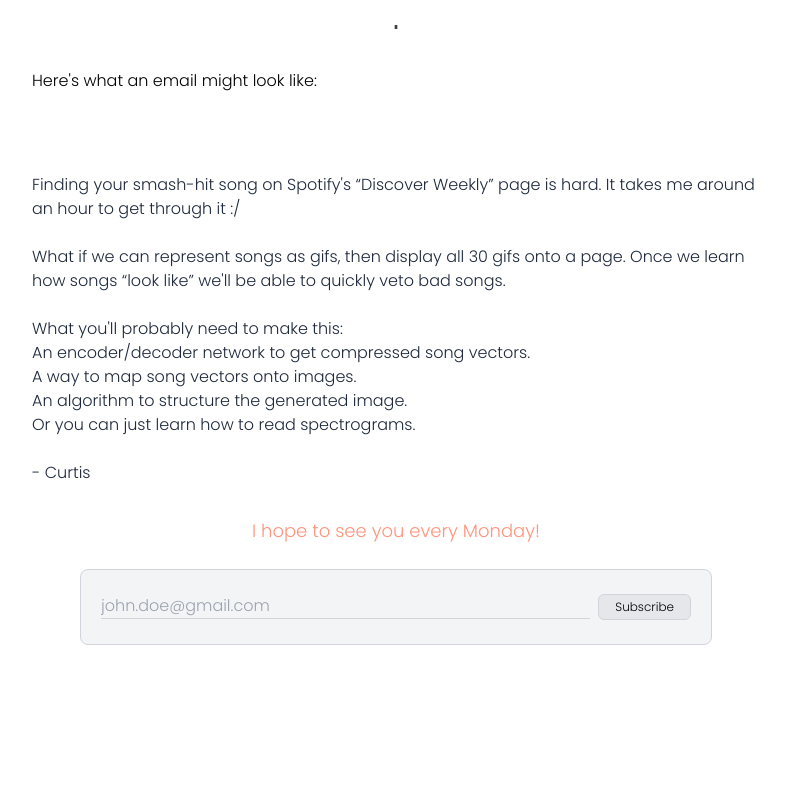
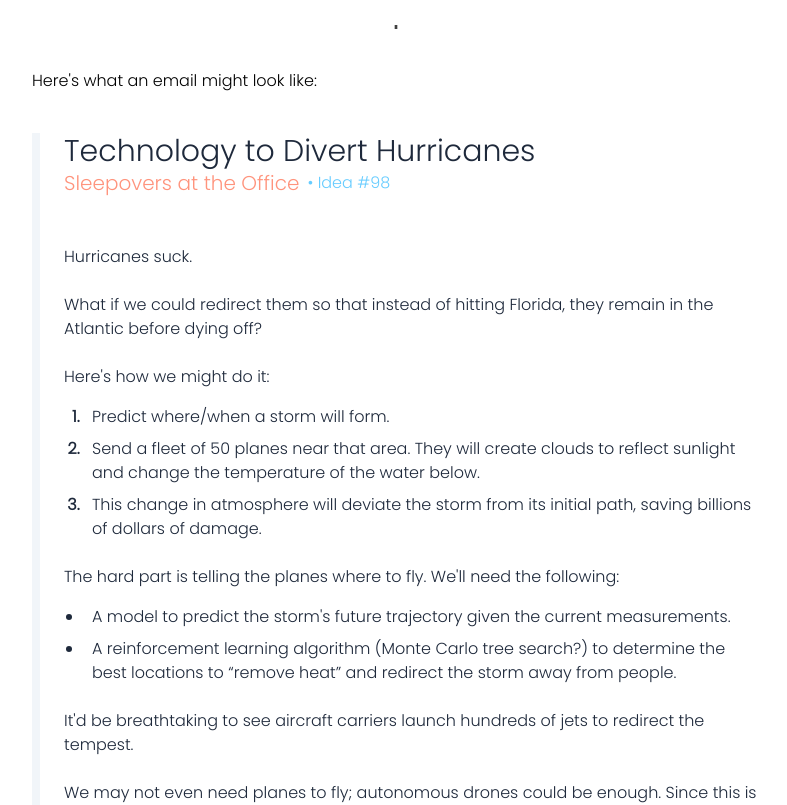
Before and after one commit to chongcurtis/chongcurtis.github.io, a Next.js app: page /sleepovers in a window 1280 px wide. Shown: the part 1000-1805 px from the top of the page, without its empty margins (244-1031 px from the left). Built offline with nearby package versions, Linux system fonts and the light colour scheme.

Commit message:
finished sleepovers page

```diff
--- a/src/pages/sleepovers.tsx
+++ b/src/pages/sleepovers.tsx
@@ -47,21 +47,16 @@ export default function Sleepovers() {
                     <br />
                     <br />
                     <p>
-                        There are many reasons why I wanted to start this newsletter, but the largest one is that I
-                        want
-                        to see these ideas come true, I can&apos;t possibly work on every project idea that comes
-                        by, so
-                        hopefully someone will turn one into reality someday.
+                        There are many reasons why I wanted to start this newsletter, but the largest one is that I want
+                        to see these ideas come true. I can&apos;t work on every project, but I hope someone reading
+                        this can.
                     </p>
                     <br /><br />
                     <p className="text-sleepover-primary text-xl">Why is it called Sleepovers at the Office?</p>
                     <br />
-                    When the Coronavirus came, the CEO at Lumina gratiously allowed me to stay at the office to
-                    shelter
-                    from
-                    the disease. I was without words when they offered me a place to stay so I decided to name my
-                    newsletter
-                    after what happened.
+                    When the Coronavirus came, the CEO at Lumina graciously allowed me to stay at the office to
+                    shelter from the disease. I was without words when they offered me a place to stay, so I decided to
+                    name my newsletter after what happened.
                     <br />
                     <ThinLine />
                     <p className="fadeIn mt-2">Here&apos;s what an email might look like:</p>
@@ -72,24 +67,66 @@ export default function Sleepovers() {
                     background-color: #cfcfcf;
                     margin: 20px;
                     */}
+                        {/*TODO: add title*/}
                         {/*<div id="quoteBar"></div>*/}
-                        <div className="text-slate-800 mt-20">
-                            Finding your smash-hit song on Spotify&apos;s &ldquo;Discover Weekly&rdquo; page is
-                            hard. It
-                            takes me around an hour to get through it :/
+                        <div className="text-slate-800 mt-10 border-l-8 border-l-slate-100 pl-6">
+                            <p className="text-3xl">Technology to Divert Hurricanes</p>
+                            <div className="flex items-center justify-start">
+                                <p className="text-xl text-sleepover-primary mr-2">Sleepovers at the Office</p>
+                                <p className="text-md text-sleepover-secondary">• Idea #98</p>
+                            </div>
                             <br />
                             <br />
-                            What if we can represent songs as gifs, then display all 30 gifs onto a page.
-                            Once we learn how songs &ldquo;look like&rdquo; we&apos;ll be able to quickly veto bad
-                            songs.
-                            <br /><br />
-                            What you&apos;ll probably need to make this:
-                            <ul>
-                                <li>An encoder/decoder network to get compressed song vectors.</li>
-                                <li>A way to map song vectors onto images.</li>
-                                <li>An algorithm to structure the generated image.</li>
+                            Hurricanes suck.
+                            <br />
+                            <br />
+                            What if we could redirect them so that instead of hitting Florida, they remain in the
+                            Atlantic before dying off?
+                            <br />
+                            <br />
+                            Here&apos;s how we might do it:
+                            <ol className="list-decimal ml-[20px] mt-4 mb-6 marker:font-extrabold marker:text-slate-800 marker:text-center">
+                                <li className="mb-2 pl-2">Predict where/when a storm will form.</li>
+                                <li className="mb-2 pl-2">Send a fleet of 50 planes near that area. They will create
+                                    clouds
+                                    to reflect
+                                    sunlight
+                                    and change the temperature of the water below.
+                                </li>
+                                <li className="mb-2 pl-2">This change in atmosphere will deviate the storm from its
+                                    initial
+                                    path, saving
+                                    billions
+                                    of dollars of damage.
+                                </li>
+                            </ol>
+                            The hard part is telling the planes where to fly. We&apos;ll need the following:
+                            <ul className="list-disc ml-[20px] mt-4 mb-6 marker:font-extrabold marker:text-slate-800 marker:text-center">
+                                <li className="mb-2 pl-2">
+                                    A model to predict the storm&apos;s future trajectory given the current
+                                    measurements.
+                                </li>
+                                <li className="mb-2 pl-2">
+                                    A reinforcement learning algorithm (Monte Carlo tree search?) to determine the best
+                                    locations to &ldquo;remove heat&rdquo; and redirect the storm away from people.
+                                </li>
                             </ul>
-                            Or you can just learn how to read spectrograms.
+                            It&apos;d be breathtaking to see aircraft carriers launch hundreds of jets to redirect
+                            the tempest.
+                            <br />
+                            <br />
+                            We may not even need planes to fly; autonomous drones could be enough. Since this is a
+                            control problem, we&apos;ll need extremely responsive agents, i.e. computers.
+                            <br />
+                            <br />
+                            On the other hand, this technology may encourage more development in hazardous areas because
+                            people may falsely assume that this technology will work all the time. There are also
+                            ethical concerns. If you can redirect storms away from people, you certainly have the means
+                            to direct them toward people…
+                            <br />
+                            <br />
+                            Concerns aside, I need to find out if this fiction is the future. I hope it is because it
+                            feels like a fun problem to solve. I hope you have a great week!
                             <br />
                             <br />
                             - Curtis
```
